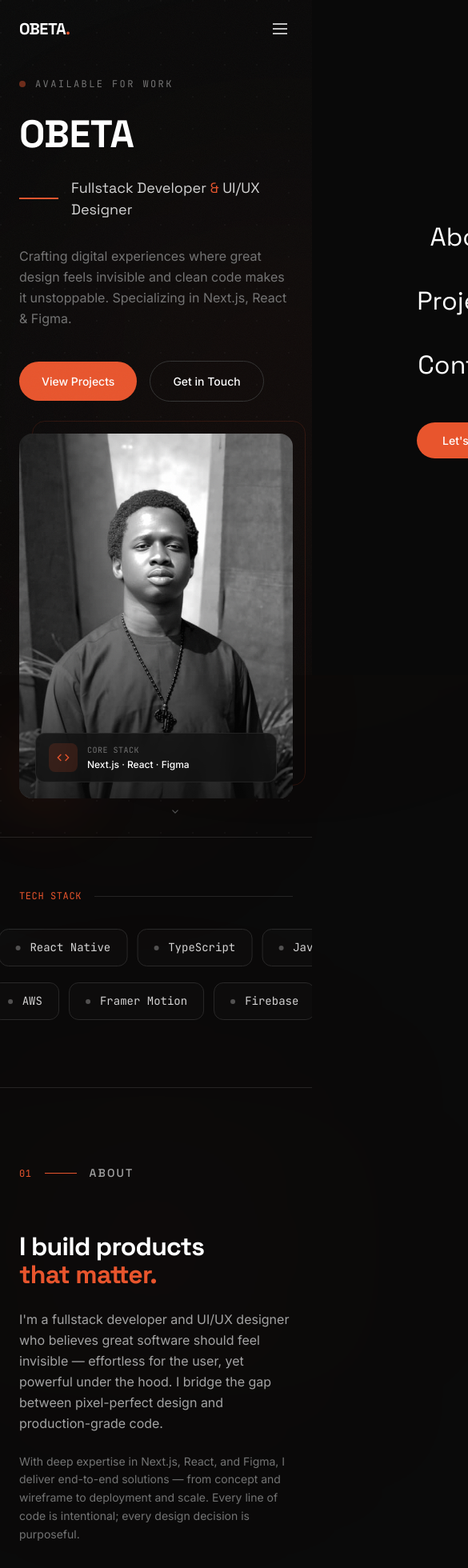
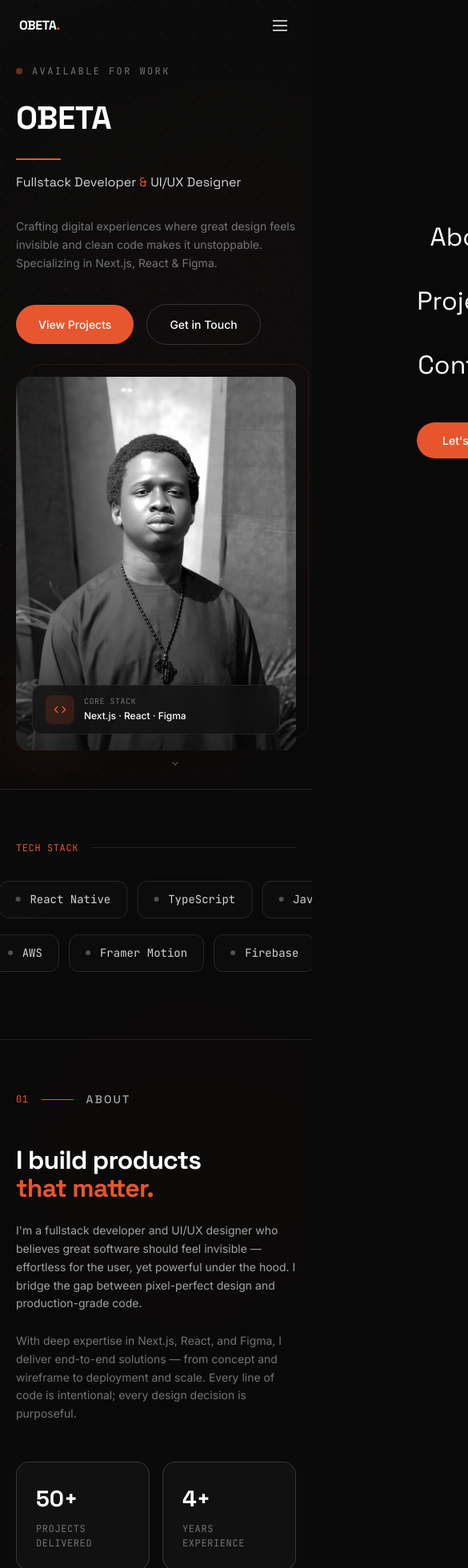
Before and after one commit to obetaE/obetas-portfolio, a React (Vite) app: page / in a window 390 px wide. Shown: the top 1960 px of the page at 80% size, 585 px wide, since content can reach past the window. Built offline with nearby package versions, Linux system fonts and the light colour scheme.

Commit message:
Size adjusted

```diff
--- a/src/App.css
+++ b/src/App.css
@@ -1,4 +1,4 @@
-/* App.css - Complete styles */
+/* App.css - Complete responsive styles */
 @import url('https://fonts.googleapis.com/css2?family=Space+Grotesk:wght@300;400;500;600;700&family=Inter:wght@300;400;500;600;700&family=JetBrains+Mono:wght@400;500&display=swap');
 
 * {
@@ -93,7 +93,7 @@ body {
 
 .preloader-logo {
   font-family: 'Space Grotesk', sans-serif;
-  font-size: 2rem;
+  font-size: clamp(1.5rem, 5vw, 2rem);
   font-weight: 700;
   letter-spacing: -0.025em;
 }
@@ -141,7 +141,7 @@ body {
 .nav-container {
   max-width: 100%;
   margin: 0 auto;
-  padding: 1.25rem 1.5rem;
+  padding: 1rem 1.5rem;
   display: flex;
   align-items: center;
   justify-content: space-between;
@@ -155,7 +155,7 @@ body {
 
 .nav-logo {
   font-family: 'Space Grotesk', sans-serif;
-  font-size: 1.25rem;
+  font-size: clamp(1rem, 3vw, 1.25rem);
   font-weight: 700;
   letter-spacing: -0.025em;
   text-decoration: none;
@@ -274,6 +274,8 @@ body {
 
 /* Hero Section */
 .hero {
+  overflow-x: hidden;
+  width: 100%;
   min-height: 100vh;
   position: relative;
   display: flex;
@@ -284,8 +286,8 @@ body {
   position: absolute;
   top: 25%;
   left: 25%;
-  width: 500px;
-  height: 500px;
+  width: min(500px, 90vw);
+  height: min(500px, 90vw);
   background: rgba(232, 85, 45, 0.05);
   border-radius: 50%;
   filter: blur(150px);
@@ -297,8 +299,8 @@ body {
   position: absolute;
   bottom: 0;
   right: 25%;
-  width: 300px;
-  height: 300px;
+  width: min(300px, 60vw);
+  height: min(300px, 60vw);
   background: rgba(232, 85, 45, 0.03);
   border-radius: 50%;
   filter: blur(120px);
@@ -306,12 +308,17 @@ body {
 }
 
 .hero-container {
-  max-width: 1280px;
+  width: 100%;
   margin: 0 auto;
-  padding: 6rem 1.5rem 3rem;
-  width: 100%;
+  padding: 5rem 1.25rem 3rem;
   position: relative;
   z-index: 1;
+}
+
+@media (min-width: 480px) {
+  .hero-container {
+    padding: 6rem 1.5rem 3rem;
+  }
 }
 
 @media (min-width: 768px) {
@@ -374,25 +381,14 @@ body {
 
 .hero-name span {
   display: block;
-  font-size: 3rem;
-}
-
-@media (min-width: 768px) {
-  .hero-name span {
-    font-size: 4.5rem;
-  }
-}
-
-@media (min-width: 1280px) {
-  .hero-name span {
-    font-size: 5.5rem;
-  }
+  font-size: clamp(2.5rem, 10vw, 5.5rem);
 }
 
 .hero-title {
   display: flex;
   align-items: center;
   gap: 1rem;
+  flex-wrap: wrap;
 }
 
 .title-line {
@@ -403,14 +399,8 @@ body {
 
 .title-text {
   font-family: 'Space Grotesk', sans-serif;
-  font-size: 1.125rem;
+  font-size: clamp(1rem, 4vw, 1.25rem);
   color: #d4d4d4;
-}
-
-@media (min-width: 768px) {
-  .title-text {
-    font-size: 1.25rem;
-  }
 }
 
 .accent-text {
@@ -419,22 +409,17 @@ body {
 
 .hero-desc {
   color: #737373;
-  font-size: 1rem;
+  font-size: clamp(0.875rem, 2.5vw, 1.125rem);
   max-width: 28rem;
   line-height: 1.625;
 }
 
-@media (min-width: 768px) {
-  .hero-desc {
-    font-size: 1.125rem;
-  }
-}
-
 .hero-buttons {
   display: flex;
   align-items: center;
   gap: 1rem;
   padding-top: 0.5rem;
+  flex-wrap: wrap;
 }
 
 .btn-primary {
@@ -446,6 +431,7 @@ body {
   border-radius: 9999px;
   text-decoration: none;
   transition: all 0.2s;
+  white-space: nowrap;
 }
 
 .btn-primary:hover {
@@ -462,6 +448,7 @@ body {
   border-radius: 9999px;
   text-decoration: none;
   transition: all 0.2s;
+  white-space: nowrap;
 }
 
 .btn-secondary:hover {
@@ -471,10 +458,12 @@ body {
 
 .hero-image {
   position: relative;
+  max-width: 100%;
 }
 
 .image-wrapper {
   position: relative;
+  width: 100%;
 }
 
 .image-border {
@@ -485,6 +474,7 @@ body {
   height: 100%;
   border: 1px solid rgba(232, 85, 45, 0.15);
   border-radius: 1rem;
+  pointer-events: none;
 }
 
 .image-glow {
@@ -496,6 +486,7 @@ body {
   background: rgba(232, 85, 45, 0.08);
   border-radius: 9999px;
   filter: blur(40px);
+  pointer-events: none;
 }
 
 .image-container {
@@ -503,6 +494,7 @@ body {
   border-radius: 1rem;
   overflow: hidden;
   aspect-ratio: 3 / 4;
+  width: 100%;
 }
 
 @media (min-width: 768px) {
@@ -610,11 +602,17 @@ body {
 .tech-stack-header {
   max-width: 1280px;
   margin: 0 auto;
-  padding: 0 1.5rem;
+  padding: 0 1.25rem;
   margin-bottom: 2rem;
   display: flex;
   align-items: center;
   gap: 1rem;
+}
+
+@media (min-width: 480px) {
+  .tech-stack-header {
+    padding: 0 1.5rem;
+  }
 }
 
 @media (min-width: 768px) {
@@ -719,12 +717,18 @@ body {
   }
 }
 
+@media (max-width: 480px) {
+  .about-section {
+    padding: 4rem 0;
+  }
+}
+
 .about-bg-glow {
   position: absolute;
   top: 0;
   right: 0;
-  width: 400px;
-  height: 400px;
+  width: min(400px, 80vw);
+  height: min(400px, 80vw);
   background: rgba(232, 85, 45, 0.03);
   border-radius: 50%;
   filter: blur(150px);
@@ -734,11 +738,17 @@ body {
 .about-container {
   max-width: 1280px;
   margin: 0 auto;
-  padding: 0 1.5rem;
+  padding: 0 1.25rem;
   position: relative;
   z-index: 1;
 }
 
+@media (min-width: 480px) {
+  .about-container {
+    padding: 0 1.5rem;
+  }
+}
+
 @media (min-width: 768px) {
   .about-container {
     padding: 0 3rem;
@@ -749,7 +759,13 @@ body {
   display: flex;
   align-items: center;
   gap: 1rem;
-  margin-bottom: 4rem;
+  margin-bottom: 3rem;
+}
+
+@media (min-width: 768px) {
+  .section-header {
+    margin-bottom: 4rem;
+  }
 }
 
 .section-number {
@@ -795,29 +811,17 @@ body {
 
 .about-heading {
   font-family: 'Space Grotesk', sans-serif;
-  font-size: 2rem;
+  font-size: clamp(2rem, 6vw, 3rem);
   font-weight: 700;
   letter-spacing: -0.025em;
   line-height: 1.1;
 }
 
-@media (min-width: 768px) {
-  .about-heading {
-    font-size: 3rem;
-  }
-}
-
 .about-desc {
   color: #a3a3a3;
-  font-size: 1rem;
+  font-size: clamp(0.875rem, 2vw, 1.125rem);
   line-height: 1.625;
   max-width: 32rem;
-}
-
-@media (min-width: 768px) {
-  .about-desc {
-    font-size: 1.125rem;
-  }
 }
 
 .about-subdesc {
@@ -853,15 +857,9 @@ body {
 
 .stat-card p:first-child {
   font-family: 'Space Grotesk', sans-serif;
-  font-size: 2rem;
+  font-size: clamp(1.75rem, 5vw, 2.5rem);
   font-weight: 700;
   color: white;
-}
-
-@media (min-width: 768px) {
-  .stat-card p:first-child {
-    font-size: 2.5rem;
-  }
 }
 
 .stat-label {
@@ -925,11 +923,25 @@ body {
 .projects-section {
   padding: 6rem 0;
   position: relative;
+  overflow-x: hidden;
 }
 
 @media (min-width: 768px) {
   .projects-section {
     padding: 8rem 0;
+  }
+}
+
+@media (max-width: 480px) {
+  .projects-section {
+    padding: 4rem 0;
+  }
+}
+
+/* Reset col-span-2 on mobile */
+@media (max-width: 767px) {
+  .col-span-2 {
+    grid-column: span 1 !important;
   }
 }
 
@@ -937,8 +949,8 @@ body {
   position: absolute;
   bottom: 25%;
   left: 0;
-  width: 500px;
-  height: 500px;
+  width: min(500px, 90vw);
+  height: min(500px, 90vw);
   background: rgba(232, 85, 45, 0.03);
   border-radius: 50%;
   filter: blur(180px);
@@ -948,7 +960,13 @@ body {
 .projects-container {
   max-width: 1280px;
   margin: 0 auto;
-  padding: 0 1.5rem;
+  padding: 0 1.25rem;
+}
+
+@media (min-width: 480px) {
+  .projects-container {
+    padding: 0 1.5rem;
+  }
 }
 
 @media (min-width: 768px) {
@@ -963,7 +981,13 @@ body {
   justify-content: space-between;
   align-items: center;
   gap: 1.5rem;
-  margin-bottom: 4rem;
+  margin-bottom: 3rem;
+}
+
+@media (min-width: 768px) {
+  .projects-header {
+    margin-bottom: 4rem;
+  }
 }
 
 .project-tabs {
@@ -1035,6 +1059,7 @@ body {
   border-radius: 1rem;
   overflow: hidden;
   transition: all 0.5s cubic-bezier(0.4, 0, 0.2, 1);
+  min-width: 0;
 }
 
 .project-card:hover {
@@ -1069,7 +1094,13 @@ body {
 }
 
 .project-info {
-  padding: 1.5rem;
+  padding: 1.25rem;
+}
+
+@media (min-width: 480px) {
+  .project-info {
+    padding: 1.5rem;
+  }
 }
 
 @media (min-width: 768px) {
@@ -1087,17 +1118,11 @@ body {
 
 .project-title {
   font-family: 'Space Grotesk', sans-serif;
-  font-size: 1.25rem;
+  font-size: clamp(1.125rem, 3vw, 1.5rem);
   font-weight: 600;
   letter-spacing: -0.025em;
   color: white;
   transition: color 0.3s;
-}
-
-@media (min-width: 768px) {
-  .project-title {
-    font-size: 1.5rem;
-  }
 }
 
 .project-card:hover .project-title {
@@ -1153,6 +1178,8 @@ body {
 
 /* Contact Section */
 .contact-section {
+  overflow-x: hidden;
+  width: 100%;
   padding: 6rem 0;
   border-top: 1px solid rgba(64, 64, 64, 0.5);
   position: relative;
@@ -1161,6 +1188,12 @@ body {
 @media (min-width: 768px) {
   .contact-section {
     padding: 8rem 0;
+  }
+}
+
+@media (max-width: 480px) {
+  .contact-section {
+    padding: 4rem 0;
   }
 }
 
@@ -1169,8 +1202,8 @@ body {
   top: 50%;
   left: 50%;
   transform: translate(-50%, -50%);
-  width: 600px;
-  height: 600px;
+  width: min(600px, 90vw);
+  height: min(600px, 90vw);
   background: rgba(232, 85, 45, 0.04);
   border-radius: 50%;
   filter: blur(200px);
@@ -1180,7 +1213,13 @@ body {
 .contact-container {
   max-width: 1280px;
   margin: 0 auto;
-  padding: 0 1.5rem;
+  padding: 0 1.25rem;
+}
+
+@media (min-width: 480px) {
+  .contact-container {
+    padding: 0 1.5rem;
+  }
 }
 
 @media (min-width: 768px) {
@@ -1210,29 +1249,17 @@ body {
 
 .contact-heading {
   font-family: 'Space Grotesk', sans-serif;
-  font-size: 2.5rem;
+  font-size: clamp(2rem, 7vw, 3.75rem);
   font-weight: 700;
   letter-spacing: -0.025em;
   line-height: 1.05;
 }
 
-@media (min-width: 768px) {
-  .contact-heading {
-    font-size: 3.75rem;
-  }
-}
-
 .contact-desc {
   color: #a3a3a3;
-  font-size: 1rem;
+  font-size: clamp(0.875rem, 2vw, 1.125rem);
   line-height: 1.625;
   max-width: 28rem;
-}
-
-@media (min-width: 768px) {
-  .contact-desc {
-    font-size: 1.125rem;
-  }
 }
 
 .contact-email {
@@ -1261,6 +1288,7 @@ body {
   align-items: center;
   justify-content: center;
   transition: border-color 0.3s;
+  flex-shrink: 0;
 }
 
 .email-link:hover .email-icon {
@@ -1269,14 +1297,9 @@ body {
 
 .email-address {
   font-family: 'Space Grotesk', sans-serif;
-  font-size: 1.125rem;
+  font-size: clamp(1rem, 3vw, 1.25rem);
   font-weight: 500;
-}
-
-@media (min-width: 768px) {
-  .email-address {
-    font-size: 1.25rem;
-  }
+  word-break: break-all;
 }
 
 .contact-social {
@@ -1287,10 +1310,16 @@ body {
   background: #111111;
   border: 1px solid rgba(64, 64, 64, 0.8);
   border-radius: 1rem;
-  padding: 2rem;
+  padding: 1.5rem;
   display: flex;
   flex-direction: column;
   gap: 2rem;
+}
+
+@media (min-width: 480px) {
+  .social-card {
+    padding: 2rem;
+  }
 }
 
 .social-label {
@@ -1331,6 +1360,7 @@ body {
   align-items: center;
   justify-content: center;
   transition: border-color 0.3s;
+  flex-shrink: 0;
 }
 
 .social-link:hover .social-icon {
@@ -1385,7 +1415,13 @@ body {
 .footer-container {
   max-width: 1280px;
   margin: 0 auto;
-  padding: 0 1.5rem;
+  padding: 0 1.25rem;
+}
+
+@media (min-width: 480px) {
+  .footer-container {
+    padding: 0 1.5rem;
+  }
 }
 
 @media (min-width: 768px) {
@@ -1476,22 +1512,28 @@ body {
   align-items: center;
   justify-content: center;
   text-align: center;
-  padding: 4rem 2rem;
+  padding: 3rem 1.5rem;
   background: #111111;
   border: 1px solid rgba(64, 64, 64, 0.8);
   border-radius: 1.5rem;
   transition: all 0.3s ease;
 }
 
+@media (min-width: 768px) {
+  .empty-state {
+    padding: 4rem 2rem;
+  }
+}
+
 .empty-state-icon {
-  font-size: 4rem;
+  font-size: clamp(3rem, 10vw, 4rem);
   margin-bottom: 1rem;
   opacity: 0.7;
 }
 
 .empty-state-title {
   font-family: 'Space Grotesk', sans-serif;
-  font-size: 1.5rem;
+  font-size: clamp(1.25rem, 4vw, 1.5rem);
   font-weight: 600;
   color: #e0e0e0;
   margin-bottom: 0.5rem;
--- a/src/components/ProjectsSection.tsx
+++ b/src/components/ProjectsSection.tsx
@@ -54,22 +54,22 @@ const projects: Record<string, Project[]> = {
     }
   ],
   apps: [
-    {
-      title: 'FitPulse',
-      desc: 'Cross-platform fitness tracker with social features, AI workout plans, and real-time progress sync.',
-      tags: ['React Native', 'Expo', 'Node.js', 'Firebase'],
-      img: 'https://picsum.photos/seed/fit-pulse-ob/800/600.jpg',
-      link: '#'
-    }
+    // {
+    //   title: 'FitPulse',
+    //   desc: 'Cross-platform fitness tracker with social features, AI workout plans, and real-time progress sync.',
+    //   tags: ['React Native', 'Expo', 'Node.js', 'Firebase'],
+    //   img: 'https://picsum.photos/seed/fit-pulse-ob/800/600.jpg',
+    //   link: '#'
+    // }
   ],
   uiux: [
-    {
-      title: 'NeoBank',
-      desc: 'Complete mobile banking redesign focusing on accessibility, intuitive navigation, and trust.',
-      tags: ['Figma', 'Prototyping', 'Design System', 'User Research'],
-      img: 'https://picsum.photos/seed/bank-neo-ob/800/600.jpg',
-      link: '#'
-    }
+    // {
+    //   title: 'NeoBank',
+    //   desc: 'Complete mobile banking redesign focusing on accessibility, intuitive navigation, and trust.',
+    //   tags: ['Figma', 'Prototyping', 'Design System', 'User Research'],
+    //   img: 'https://picsum.photos/seed/bank-neo-ob/800/600.jpg',
+    //   link: '#'
+    // }
   ]
 };
 
```
